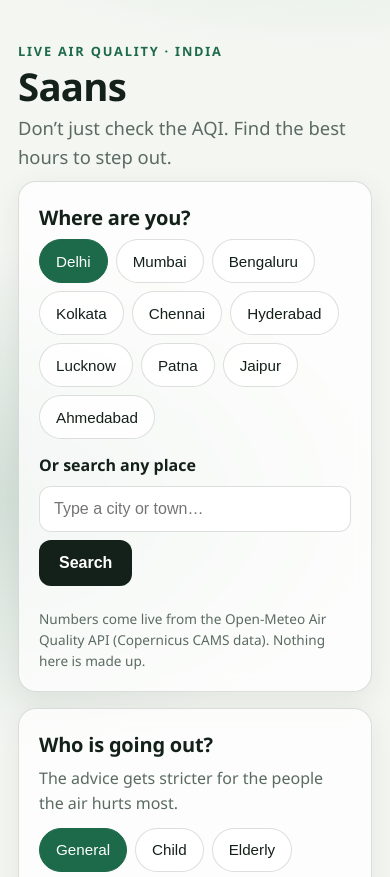
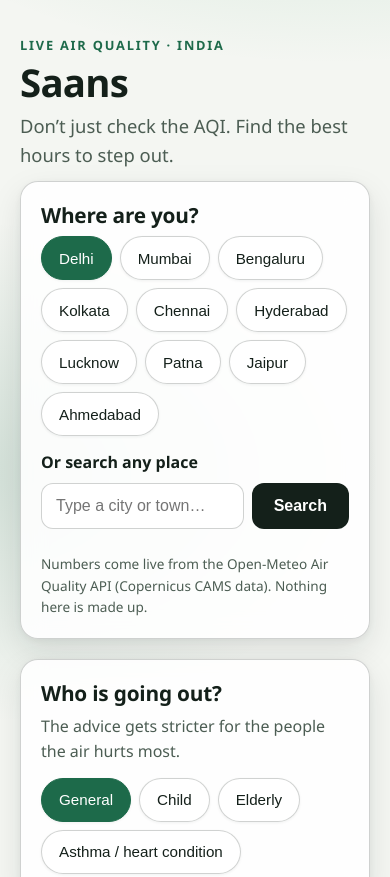
Before and after one commit to MSAbhishek22/saans, a plain HTML site: page index.html in a window 390 px wide. Shown: the top 877 px of the page. Drawn offline with Linux system fonts and the light colour scheme; no server answers.

Commit message:
Design polish: stronger glass cards, contrast, spacing, focus states; fix pre-existing 375px overflow

```diff
--- a/styles.css
+++ b/styles.css
@@ -1,10 +1,10 @@
 /* Saans — Swiss Minimalism layout + glass cards. AQI colour bands carry the identity. */
 :root {
   --ink: #14201a;
-  --muted: #5b6b62;
+  --muted: #4c5d53;
   --paper: #f4f6f2;
-  --card: rgba(255, 255, 255, 0.72);
-  --line: rgba(20, 32, 26, 0.14);
+  --card: rgba(255, 255, 255, 0.88);
+  --line: rgba(20, 32, 26, 0.2);
   --accent: #1d6a4a;
   --good: #2e9e5b;
   --moderate: #d9b400;
@@ -13,6 +13,7 @@
   --very: #8e3a9e;
   --haz: #6e1423;
   --radius: 18px;
+  --shadow: 0 12px 32px rgba(20, 32, 26, 0.1), 0 2px 8px rgba(20, 32, 26, 0.06);
 }
 * { box-sizing: border-box; }
 html { -webkit-text-size-adjust: 100%; }
@@ -26,41 +27,50 @@ body {
     var(--paper);
   line-height: 1.55;
 }
-.wrap { max-width: 760px; margin: 0 auto; padding: 0 18px; }
-.top { padding: 42px 0 10px; }
-.eyebrow { margin: 0 0 4px; font-size: 0.8rem; letter-spacing: 0.14em; text-transform: uppercase; color: var(--accent); font-weight: 700; }
+.wrap { max-width: 760px; margin: 0 auto; padding: 0 20px; }
+.top { padding: 48px 0 12px; }
+.eyebrow { margin: 0 0 6px; font-size: 0.8rem; letter-spacing: 0.14em; text-transform: uppercase; color: var(--accent); font-weight: 700; }
 h1 { margin: 0; font-size: 3rem; line-height: 1.05; letter-spacing: -0.02em; }
-.tagline { margin: 8px 0 0; font-size: 1.15rem; color: var(--muted); max-width: 34rem; }
-h2 { margin: 0 0 6px; font-size: 1.25rem; letter-spacing: -0.01em; }
-.sub { margin: 0 0 12px; color: var(--muted); }
-.hint { margin: 12px 0 0; font-size: 0.85rem; color: var(--muted); }
-main { padding: 18px 0 8px; display: grid; gap: 16px; }
+.tagline { margin: 10px 0 0; font-size: 1.15rem; color: var(--muted); max-width: 34rem; }
+h2 { margin: 0 0 8px; font-size: 1.3rem; letter-spacing: -0.01em; line-height: 1.25; }
+.sub { margin: 0 0 14px; color: var(--muted); }
+.hint { margin: 14px 0 0; font-size: 0.85rem; color: var(--muted); line-height: 1.6; }
+main { padding: 20px 0 8px; display: grid; gap: 20px; }
 
 .card {
   background: var(--card);
   border: 1px solid var(--line);
   border-radius: var(--radius);
-  padding: 20px;
+  padding: 24px;
+  min-width: 0;
 }
 .glass {
-  backdrop-filter: blur(10px);
-  -webkit-backdrop-filter: blur(10px);
-  box-shadow: 0 8px 28px rgba(20, 32, 26, 0.08);
+  backdrop-filter: blur(12px);
+  -webkit-backdrop-filter: blur(12px);
+  box-shadow: var(--shadow);
 }
 
 /* City picker */
 .chips { display: flex; flex-wrap: wrap; gap: 8px; margin: 4px 0 14px; }
 .chip, .profile-btn {
   border: 1px solid var(--line);
-  background: rgba(255, 255, 255, 0.8);
+  background: rgba(255, 255, 255, 0.9);
   color: var(--ink);
   border-radius: 999px;
-  padding: 10px 16px;
+  padding: 10px 17px;
   font-size: 0.95rem;
   cursor: pointer;
   min-height: 44px;
+  box-shadow: 0 1px 3px rgba(20, 32, 26, 0.06);
+  transition: transform 0.15s ease, opacity 0.15s ease;
 }
-.chip:hover, .profile-btn:hover { border-color: var(--accent); }
+.chip:hover, .profile-btn:hover { border-color: var(--accent); transform: translateY(-1px); }
+.chip:focus-visible, .profile-btn:focus-visible,
+.search-row input:focus-visible, .search-row button:focus-visible,
+.search-results button:focus-visible, #status .error button:focus-visible {
+  outline: 3px solid rgba(29, 106, 74, 0.45);
+  outline-offset: 2px;
+}
 .chip.active, .profile-btn.active {
   background: var(--accent);
   border-color: var(--accent);
@@ -70,6 +80,7 @@ main { padding: 18px 0 8px; display: grid; gap: 16px; }
 .search-row label { width: 100%; font-weight: 600; }
 .search-row input {
   flex: 1 1 200px;
+  min-width: 0;
   min-height: 46px;
   border: 1px solid var(--line);
   border-radius: 12px;
@@ -78,17 +89,22 @@ main { padding: 18px 0 8px; display: grid; gap: 16px; }
   background: #fff;
   color: var(--ink);
 }
+.search-row input:focus { border-color: var(--accent); box-shadow: 0 0 0 3px rgba(29, 106, 74, 0.16); outline: none; }
 .search-row button {
+  flex: 0 0 auto;
   min-height: 46px;
   border: 0;
   border-radius: 12px;
-  padding: 10px 20px;
+  padding: 10px 22px;
   font-size: 1rem;
   font-weight: 700;
   background: var(--ink);
   color: #fff;
   cursor: pointer;
+  transition: transform 0.15s ease, opacity 0.15s ease;
 }
+.search-row button:hover { transform: translateY(-1px); }
+.search-row button:active { transform: translateY(0); opacity: 0.92; }
 .search-results { list-style: none; margin: 10px 0 0; padding: 0; display: grid; gap: 6px; }
 .search-results button {
   width: 100%;
@@ -133,8 +149,8 @@ main { padding: 18px 0 8px; display: grid; gap: 16px; }
 .band { margin: 12px 0 4px; font-size: 1.3rem; font-weight: 800; }
 .verdict { margin: 0; font-size: 1.05rem; }
 .pollutants {
-  display: grid; grid-template-columns: repeat(3, 1fr); gap: 10px;
-  margin: 16px 0 0; padding-top: 14px; border-top: 1px solid var(--line);
+  display: grid; grid-template-columns: repeat(3, 1fr); gap: 12px;
+  margin: 18px 0 0; padding-top: 16px; border-top: 1px solid var(--line);
 }
 .pollutants div { min-width: 0; }
 .pollutants dt { font-size: 0.8rem; text-transform: uppercase; letter-spacing: 0.08em; color: var(--muted); font-weight: 700; }
@@ -143,9 +159,10 @@ main { padding: 18px 0 8px; display: grid; gap: 16px; }
 /* Planner windows */
 .windows { display: grid; gap: 10px; }
 .window {
-  display: flex; gap: 14px; align-items: center;
+  display: flex; gap: 16px; align-items: center;
   border: 1px solid var(--line); border-radius: 14px;
-  padding: 14px 16px; background: rgba(255, 255, 255, 0.65);
+  padding: 16px 18px; background: rgba(255, 255, 255, 0.78);
+  box-shadow: 0 3px 12px rgba(20, 32, 26, 0.05);
 }
 .window .w-time { font-size: 1.25rem; font-weight: 800; white-space: nowrap; }
 .window .w-aqi {
@@ -168,7 +185,7 @@ main { padding: 18px 0 8px; display: grid; gap: 16px; }
 .bar i { display: block; width: 100%; max-width: 26px; border-radius: 5px 5px 0 0; }
 .bar span { font-size: 0.68rem; color: var(--muted); margin-top: 5px; white-space: nowrap; }
 .bar b { font-size: 0.68rem; margin-bottom: 3px; }
-.legend { display: flex; flex-wrap: wrap; gap: 4px 14px; margin: 12px 0 0; font-size: 0.85rem; color: var(--muted); }
+.legend { display: flex; flex-wrap: wrap; gap: 6px 16px; margin: 14px 0 0; font-size: 0.85rem; color: var(--muted); line-height: 1.5; }
 .legend .sw { display: inline-block; width: 12px; height: 12px; border-radius: 3px; margin-right: 5px; vertical-align: -1px; }
 .good { background: var(--good); } .moderate { background: var(--moderate); }
 .usg { background: var(--usg); } .unhealthy { background: var(--unhealthy); }
@@ -187,10 +204,14 @@ main { padding: 18px 0 8px; display: grid; gap: 16px; }
 
 @media (max-width: 480px) {
   h1 { font-size: 2.4rem; }
+  .top { padding-top: 36px; }
+  .card { padding: 20px; }
   .aqi-num { font-size: 2.8rem; }
   .pollutants { grid-template-columns: 1fr 1fr; }
-  .window { flex-wrap: wrap; }
+  .window { flex-wrap: wrap; padding: 14px 16px; }
   .bar span { font-size: 0.6rem; }
+  .rules { font-size: 0.88rem; }
+  .rules th, .rules td { padding: 6px 8px; }
 }
 @media (prefers-reduced-motion: reduce) {
   * { animation: none !important; transition: none !important; }
```
